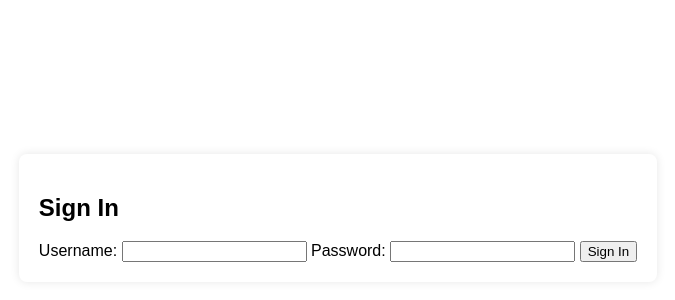
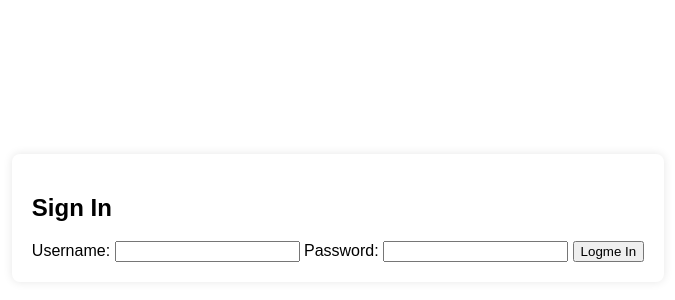
Before and after one commit to wazans/DemoRepo123, a plain HTML site: page index.html in a window 1280 px wide. Shown: the part 182-482 px from the top of the page, without its empty margins (302-977 px from the left). Drawn offline with Linux system fonts and the light colour scheme.

Commit message:
index changes

```diff
--- a/index.html
+++ b/index.html
@@ -33,7 +33,7 @@
         <label for="password">Password:</label>
         <input type="password" id="password" name="password" required>
 
-        <button type="submit">Sign In</button>
+        <button type="submit">Logme In</button>
     </form>
 </div>
 
```
